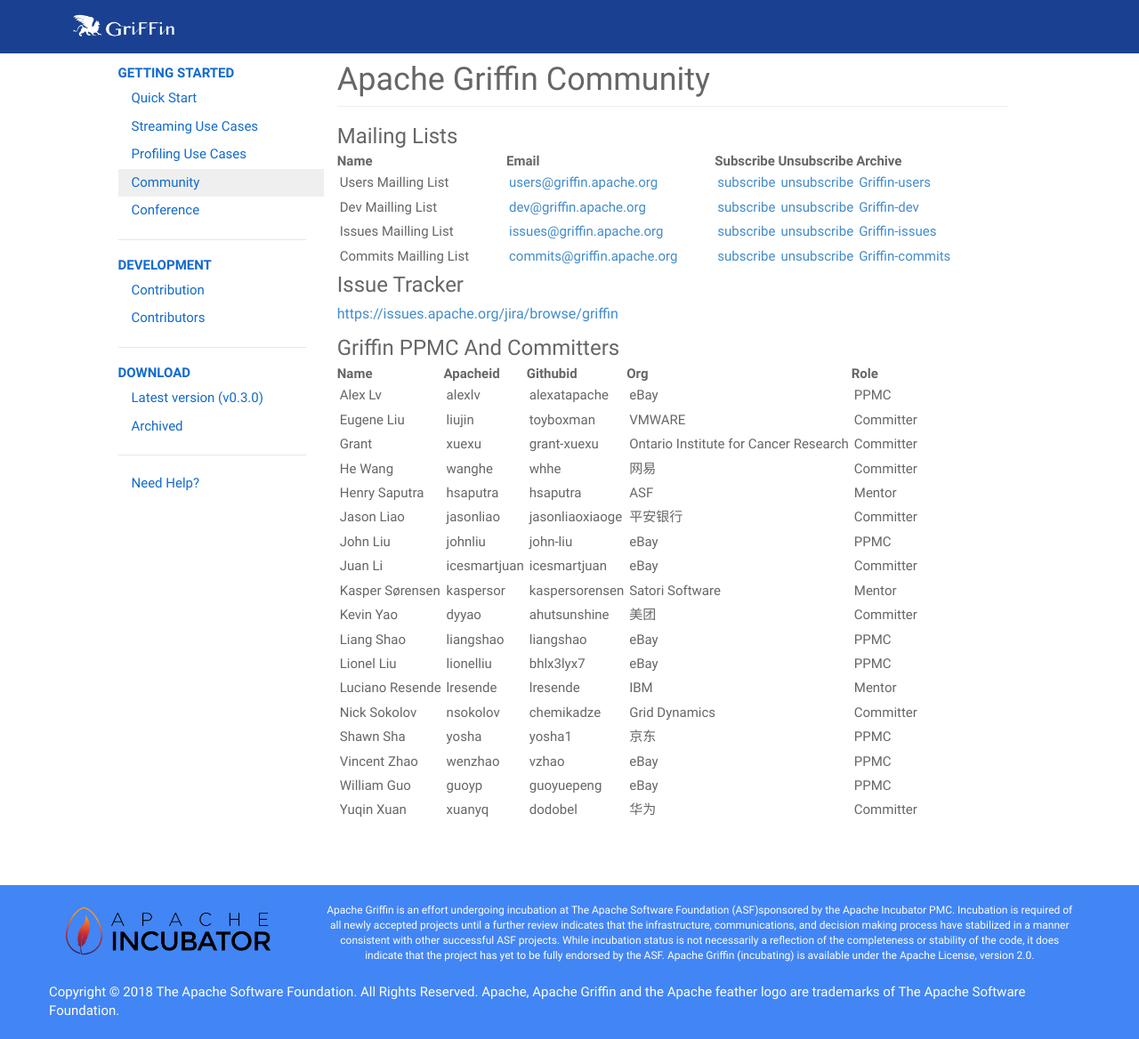
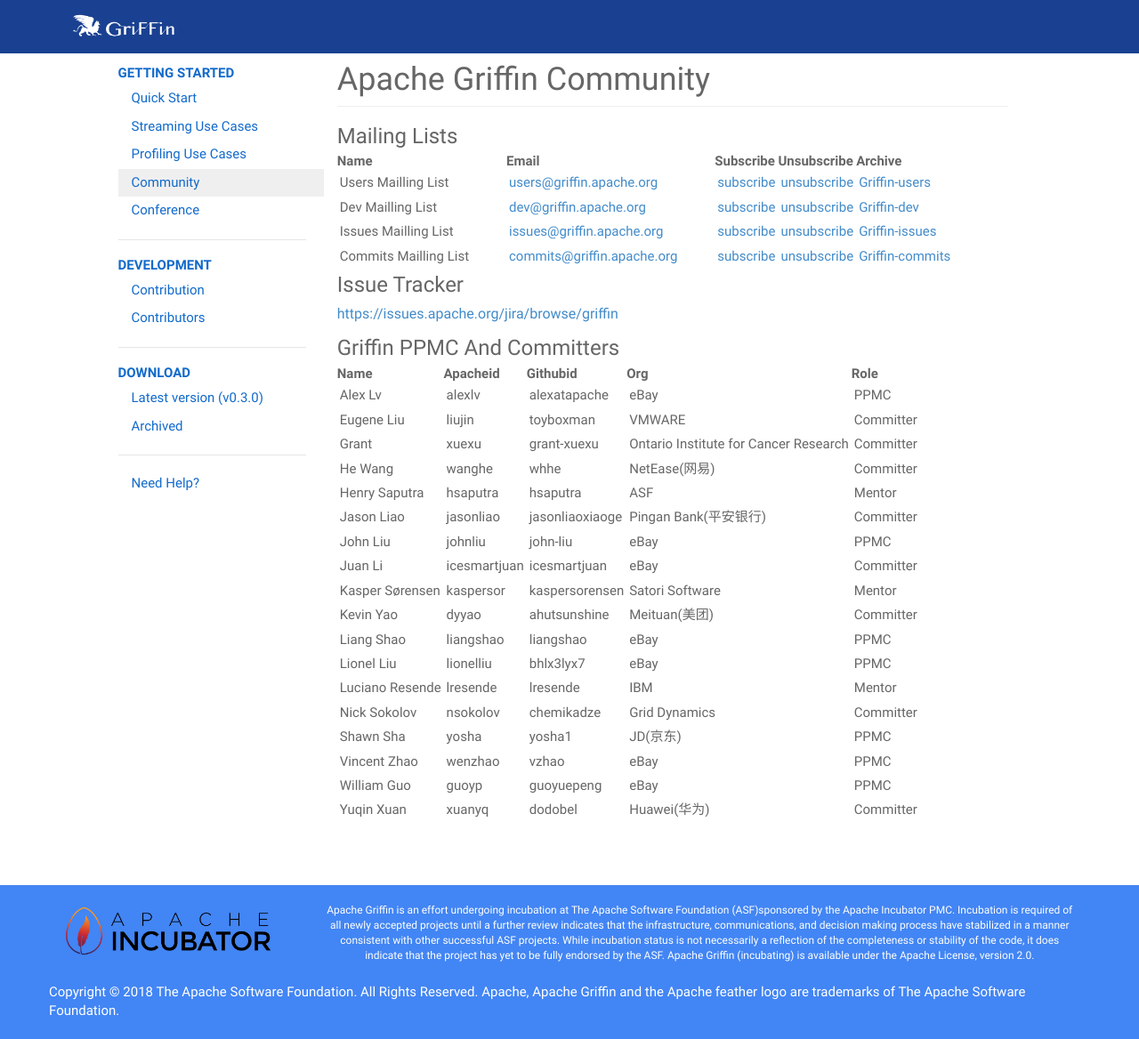
Before and after one commit to apache/griffin-site, a Jekyll site: the page built from community.md, in a window 1280 px wide and 1168 px high. Shown: the whole window at 89% size. Built offline with Jekyll 4.4.1, drawn with Linux system fonts in a browser that asks for light colours; comment, search, counter and statistics services are not loaded.

Commit message:
update names

```diff
--- a/community.md
+++ b/community.md
@@ -27,18 +27,18 @@
 | Alex Lv | alexlv | alexatapache | eBay | PPMC |
 | Eugene Liu | liujin | toyboxman | VMWARE | Committer |
 | Grant | xuexu | grant-xuexu | Ontario Institute for Cancer Research | Committer |
-| He Wang | wanghe | whhe | 网易 | Committer |
+| He Wang | wanghe | whhe | NetEase(网易) | Committer |
 | Henry Saputra | hsaputra | hsaputra | ASF | Mentor |
-| Jason Liao | jasonliao | jasonliaoxiaoge | 平安银行 | Committer |
+| Jason Liao | jasonliao | jasonliaoxiaoge | Pingan Bank(平安银行) | Committer |
 | John Liu | johnliu | john-liu | eBay | PPMC |
 | Juan Li | icesmartjuan | icesmartjuan | eBay | Committer |
 | Kasper Sørensen | kaspersor | kaspersorensen | Satori Software | Mentor |
-| Kevin Yao | dyyao | ahutsunshine | 美团 | Committer |
+| Kevin Yao | dyyao | ahutsunshine | Meituan(美团) | Committer |
 | Liang Shao | liangshao | liangshao | eBay | PPMC |
 | Lionel Liu | lionelliu | bhlx3lyx7 | eBay | PPMC |
 | Luciano Resende | lresende | lresende | IBM | Mentor |
 | Nick Sokolov | nsokolov | chemikadze | Grid Dynamics | Committer |
-| Shawn Sha | yosha | yosha1 | 京东 | PPMC |
+| Shawn Sha | yosha | yosha1 | JD(京东) | PPMC |
 | Vincent Zhao | wenzhao | vzhao | eBay | PPMC |
 | William Guo | guoyp | guoyuepeng | eBay | PPMC |
-| Yuqin Xuan | xuanyq | dodobel | 华为 | Committer |
+| Yuqin Xuan | xuanyq | dodobel | Huawei(华为) | Committer |
```
Also changed, not shown: contributors.md (+2 -2 lines).
